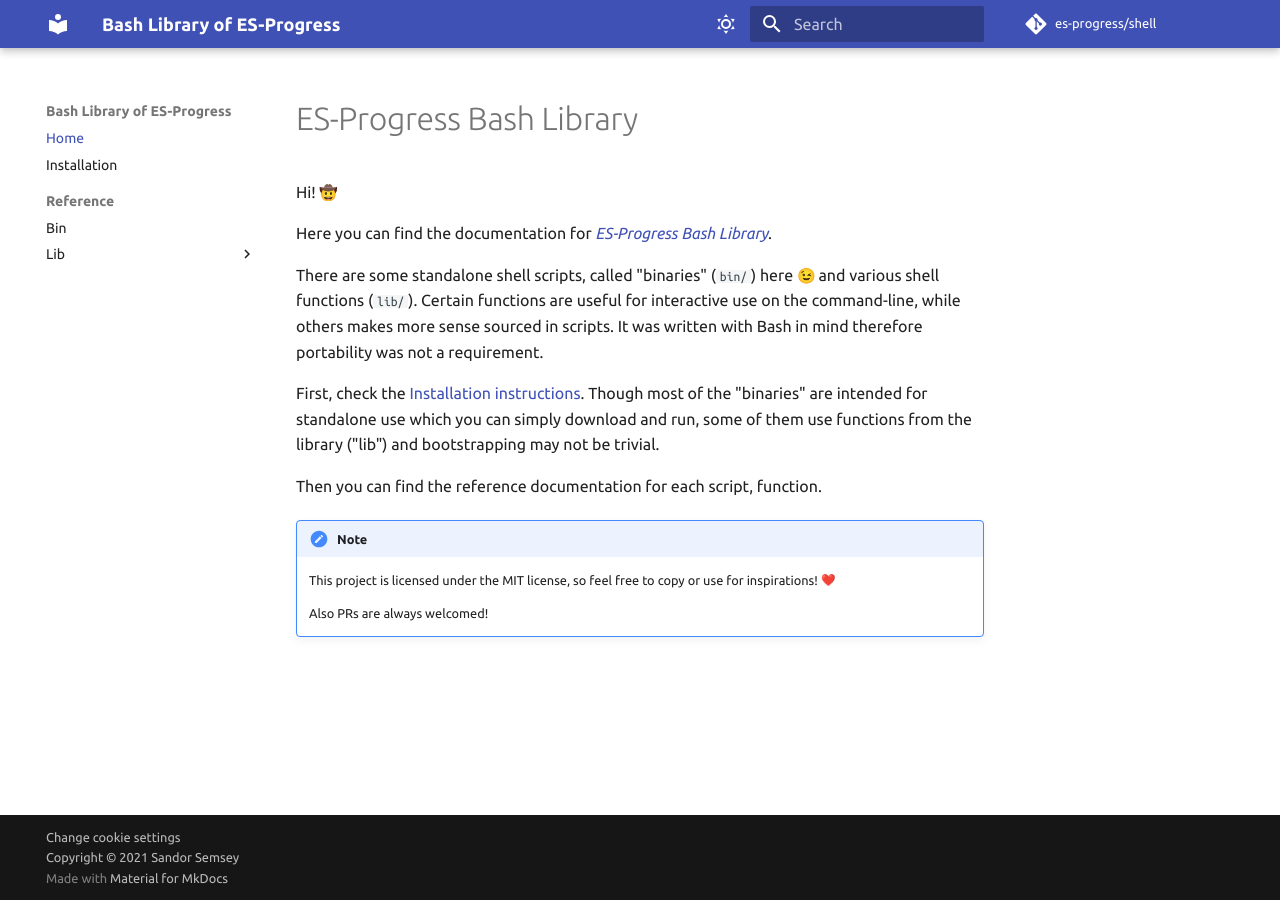
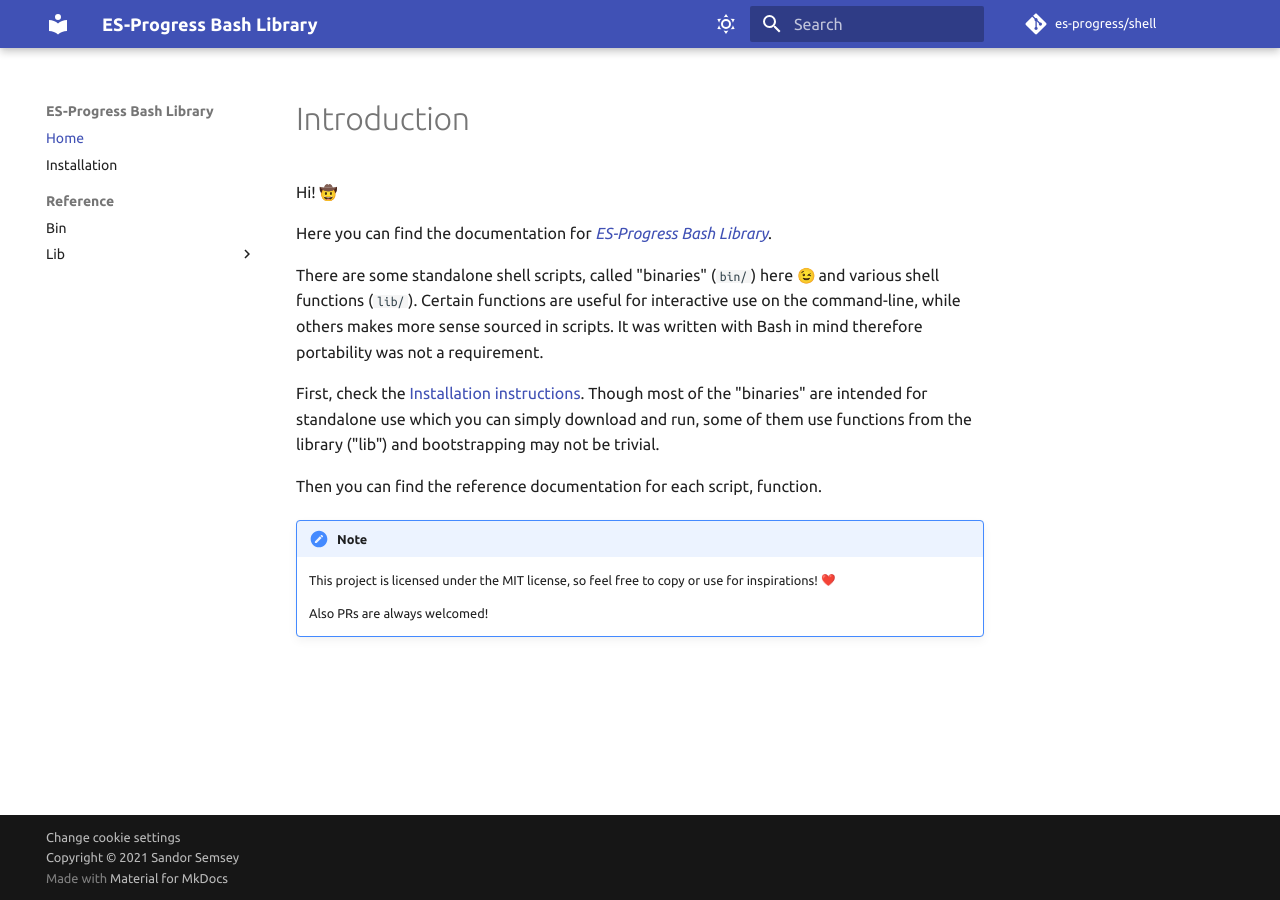
Before and after one commit to es-progress/shell, an MkDocs documentation site: the page built from docs/index.md, in a window 1280 px wide. Built offline with MkDocs 1.6.1 and Material for MkDocs 9.7.7, drawn with Linux system fonts in a browser that asks for light colours; emoji names are drawn with the system emoji font; comment, search, counter and statistics services are not loaded.

Commit message:
docs: change title

```diff
--- a/docs/index.md
+++ b/docs/index.md
@@ -1,4 +1,4 @@
-# ES-Progress Bash Library
+# Introduction
 
 Hi! :cowboy_hat_face:
 
--- a/mkdocs.yml
+++ b/mkdocs.yml
@@ -3,7 +3,7 @@
 ## mkdocs config ##
 ###################
 ---
-site_name: Bash Library of ES-Progress
+site_name: ES-Progress Bash Library
 site_url: https://shell.es-progress.hu
 site_author: Sandor Semsey
 copyright: |
```
